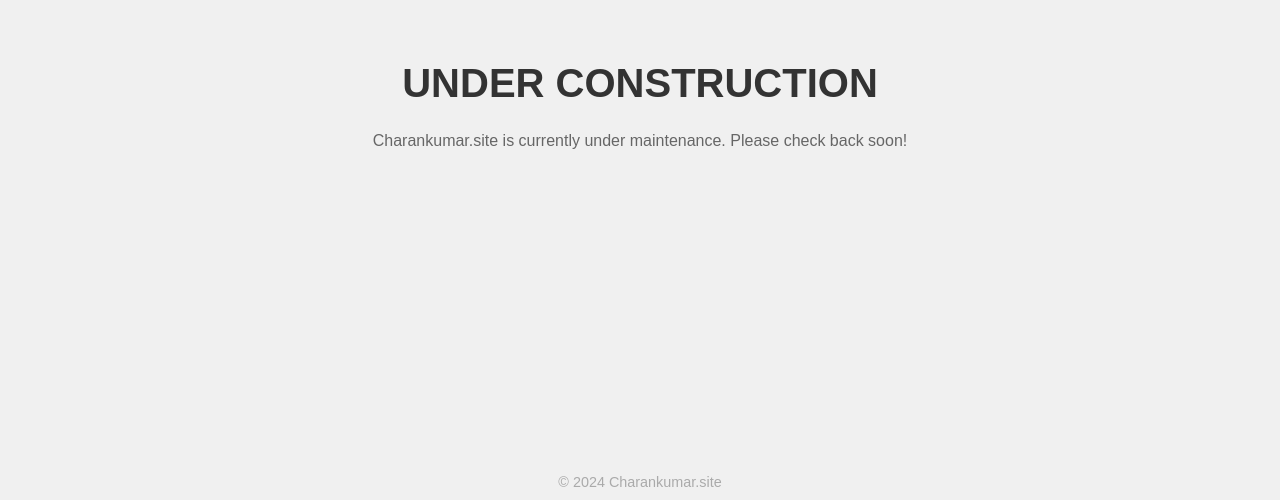
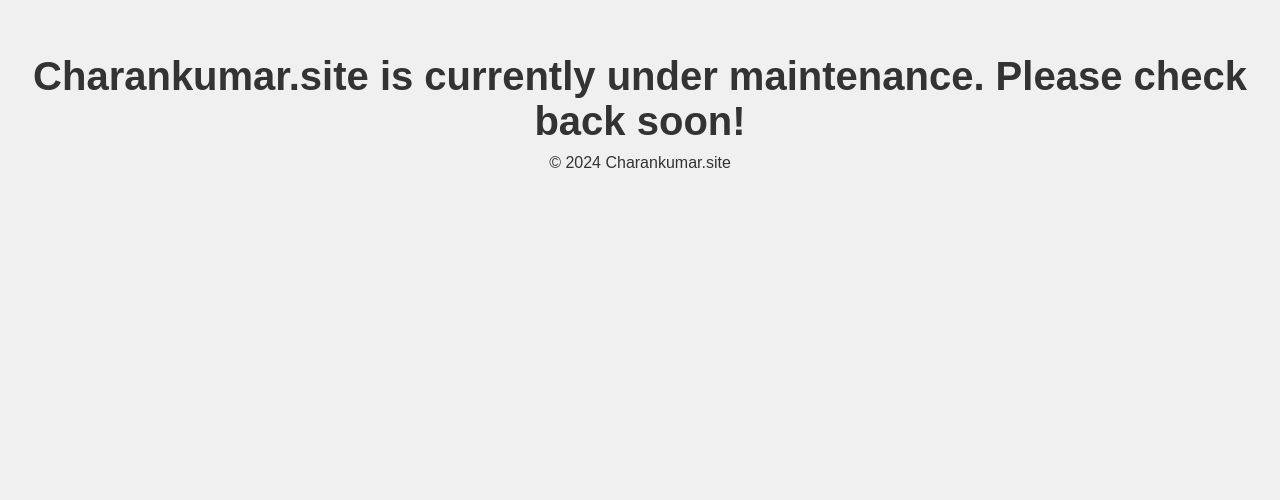
Before and after one commit to itscharan010/first-code, a plain HTML site: page index.html in a window 1280 px wide. Shown: the part 300-800 px from the top of the page. Drawn offline with Linux system fonts and the light colour scheme.

Commit message:
Update index.html
update construction page

```diff
--- a/index.html
+++ b/index.html
@@ -22,9 +22,6 @@
             font-size: 2.5rem;
             margin-bottom: 10px;
         }
-        p {
-            font-size: 1rem;
-            color: #666;
         }
         footer {
             position: absolute;
@@ -35,8 +32,7 @@
     </style>
 </head>
 <body>
-    <h1>UNDER CONSTRUCTION</h1>
-    <p>Charankumar.site is currently under maintenance. Please check back soon!</p>
+    <h1>Charankumar.site is currently under maintenance. Please check back soon!</h1>
     <footer>&copy; 2024 Charankumar.site</footer>
 </body>
 </html>
```
